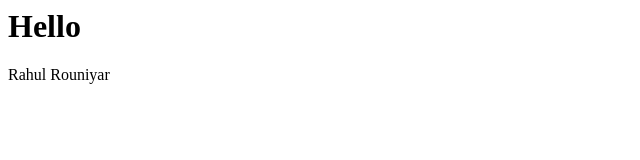
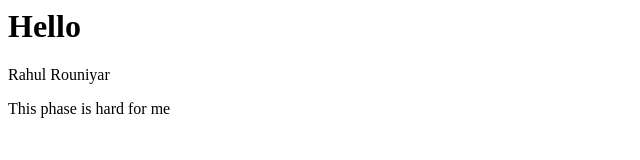
Before and after one commit to Rahulrr2058/demo-repo, a plain HTML site: page index.html in a window 1280 px wide. Shown: the whole page, without its empty margins (0-640 px from the left). Drawn offline with Linux system fonts and the light colour scheme.

Commit message:
added anotherpara

```diff
--- a/index.html
+++ b/index.html
@@ -1,2 +1,3 @@
 <h1>Hello</h1>
 <p> Rahul Rouniyar </p>
+<p>This phase is hard for me </p>
```
